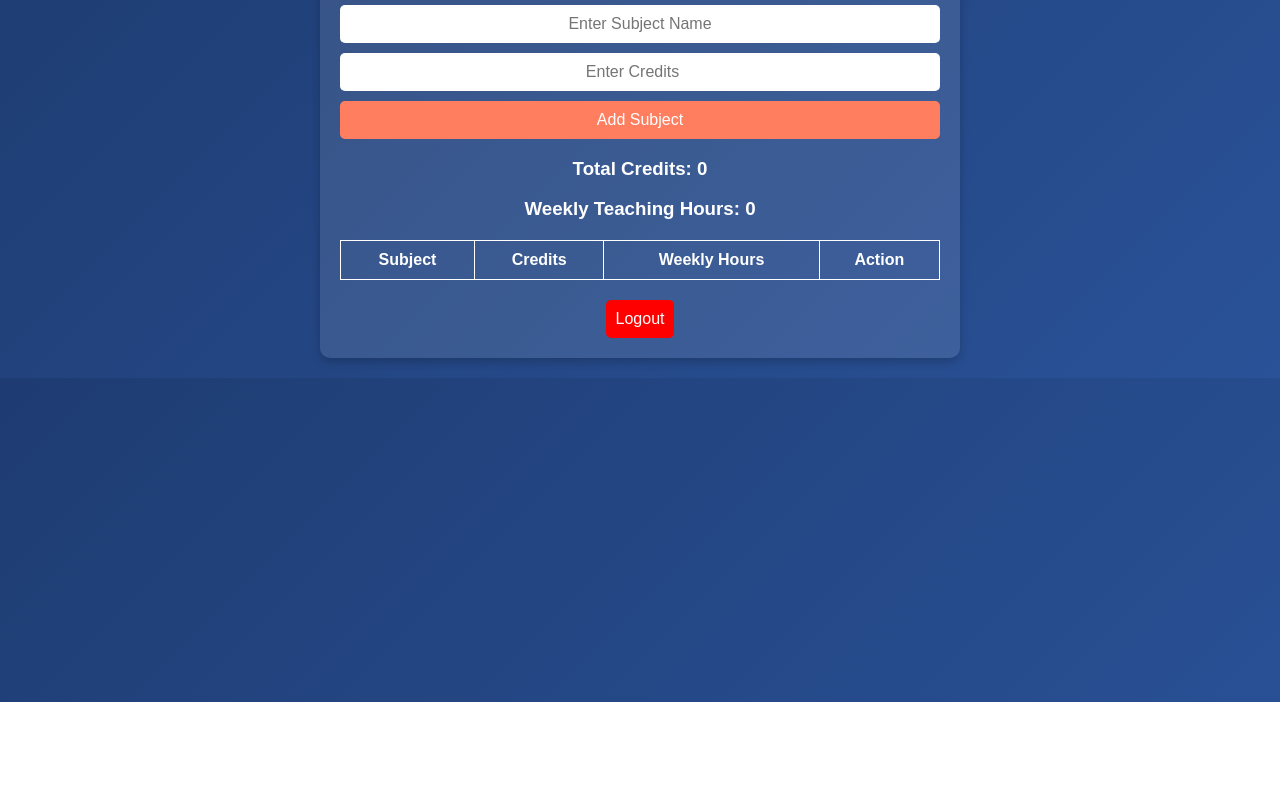
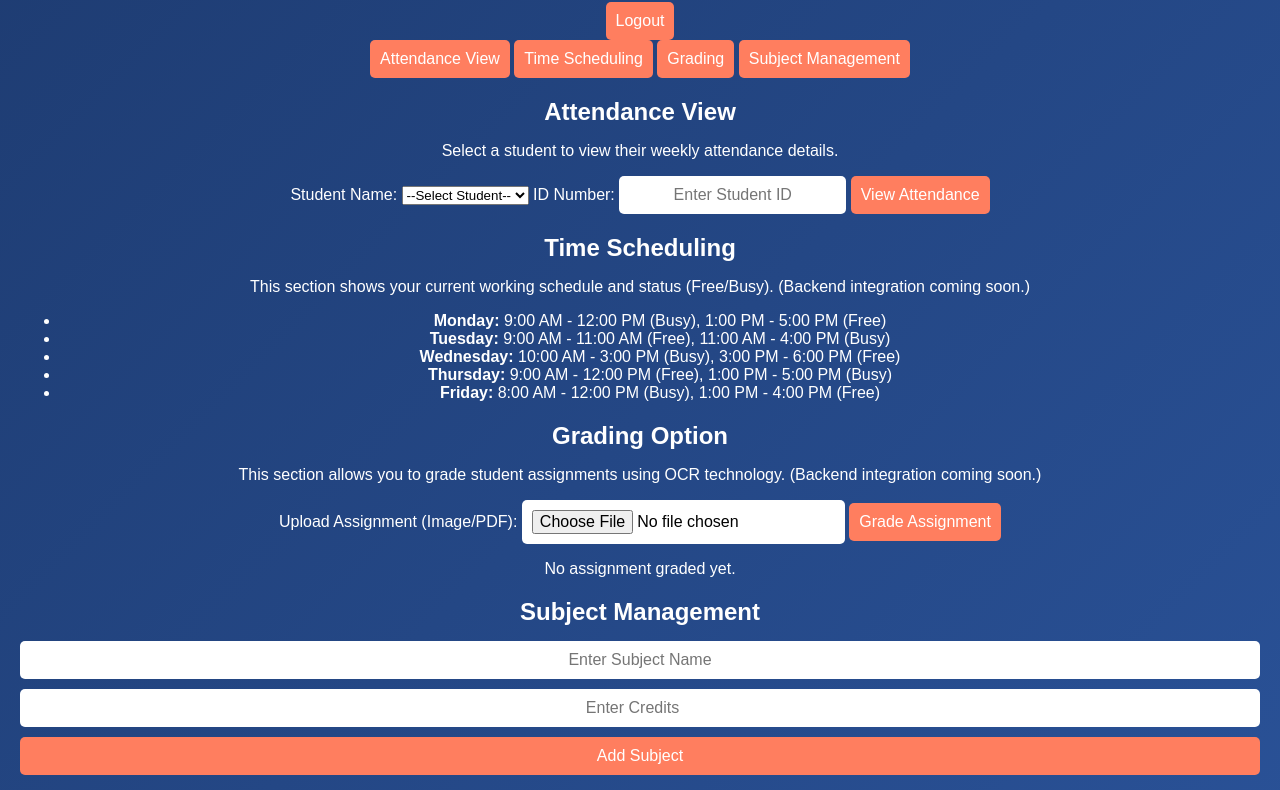
Before and after one commit to subbarajuu/CAMPUS-DASHBOARD, a plain HTML site: page faculty.html in a window 1280 px wide. Shown: the part 98-888 px from the top of the page. Before the commit the page ends 800 px from the top, so only its background shows below. Drawn offline with Linux system fonts and the light colour scheme.

Commit message:
Update faculty.html

```diff
--- a/faculty.html
+++ b/faculty.html
@@ -1,27 +1,94 @@
 <!DOCTYPE html>
 <html lang="en">
 <head>
-    <meta charset="UTF-8">
+  <meta charset="UTF-8" />
   <meta name="viewport" content="width=device-width, initial-scale=1.0">
   <title>Faculty Dashboard</title>
   <link rel="stylesheet" href="faculty.css">
 </head>
-<body>
+<body onload="initDashboard()">
+  <div class="dashboard-container">
+    <header>
+      <h1>Faculty Dashboard</h1>
+      <nav>
+        <button onclick="logout()">Logout</button>
+      </nav>
+    </header>
 
-    <div class="container">
-        <h2 class="fade-in">Faculty Dashboard</h2>
+    <!-- Navigation Tabs -->
+    <div class="tab-menu">
+      <button class="tab-link active" data-tab="attendance" onclick="showTab('attendance')">Attendance View</button>
+      <button class="tab-link" data-tab="timeschedule" onclick="showTab('timeschedule')">Time Scheduling</button>
+      <button class="tab-link" data-tab="grading" onclick="showTab('grading')">Grading</button>
+      <button class="tab-link" data-tab="subject" onclick="showTab('subject')">Subject Management</button>
+    </div>
 
+    <!-- Tab Contents -->
+    <div class="tab-content">
+      <!-- Attendance View Section -->
+      <div id="attendance" class="tab-panel active">
+        <h2>Attendance View</h2>
+        <p>Select a student to view their weekly attendance details.</p>
+        <div class="attendance-selection">
+          <label for="studentSelect">Student Name:</label>
+          <select id="studentSelect">
+            <option value="">--Select Student--</option>
+            <!-- Options will be populated via JavaScript -->
+          </select>
+          <label for="studentIdInput">ID Number:</label>
+          <input type="text" id="studentIdInput" placeholder="Enter Student ID">
+          <button onclick="viewAttendance()">View Attendance</button>
+        </div>
+        <div id="attendanceResult" class="attendance-result">
+          <!-- Attendance result details will appear here -->
+        </div>
+      </div>
+
+      <!-- Time Scheduling Section -->
+      <div id="timeschedule" class="tab-panel">
+        <h2>Time Scheduling</h2>
+        <p>This section shows your current working schedule and status (Free/Busy). (Backend integration coming soon.)</p>
+        <!-- Placeholder Schedule Information -->
+        <div class="schedule-info">
+          <ul>
+            <li><strong>Monday:</strong> 9:00 AM - 12:00 PM (Busy), 1:00 PM - 5:00 PM (Free)</li>
+            <li><strong>Tuesday:</strong> 9:00 AM - 11:00 AM (Free), 11:00 AM - 4:00 PM (Busy)</li>
+            <li><strong>Wednesday:</strong> 10:00 AM - 3:00 PM (Busy), 3:00 PM - 6:00 PM (Free)</li>
+            <li><strong>Thursday:</strong> 9:00 AM - 12:00 PM (Free), 1:00 PM - 5:00 PM (Busy)</li>
+            <li><strong>Friday:</strong> 8:00 AM - 12:00 PM (Busy), 1:00 PM - 4:00 PM (Free)</li>
+          </ul>
+        </div>
+      </div>
+
+      <!-- Grading Section -->
+      <div id="grading" class="tab-panel">
+        <h2>Grading Option</h2>
+        <p>This section allows you to grade student assignments using OCR technology. (Backend integration coming soon.)</p>
+        <!-- Assignment Upload Form -->
+        <div class="grading-section">
+          <form id="gradingForm">
+            <label for="assignmentFile">Upload Assignment (Image/PDF):</label>
+            <input type="file" id="assignmentFile" accept="image/*,.pdf">
+            <button type="submit">Grade Assignment</button>
+          </form>
+          <div id="gradingResult" class="grading-result">
+            <p>No assignment graded yet.</p>
+          </div>
+        </div>
+      </div>
+
+      <!-- Subject Management Section -->
+      <div id="subject" class="tab-panel">
+        <h2>Subject Management</h2>
         <div class="form-section slide-in">
           <input type="text" id="subjectName" placeholder="Enter Subject Name">
           <input type="number" id="subjectCredits" placeholder="Enter Credits" min="1">
           <button onclick="addSubject()">Add Subject</button>
         </div>
-
         <div class="summary-box">
           <h3>Total Credits: <span id="totalCredits">0</span></h3>
           <h3>Weekly Teaching Hours: <span id="totalHours">0</span></h3>
         </div>
-
         <table id="subjectTable" class="table">
           <thead>
             <tr>
@@ -33,8 +100,8 @@
           </thead>
           <tbody></tbody>
         </table>
-
-        <button class="logout-btn" onclick="logout()">Logout</button>
+      </div>
+    </div>
   </div>
 
   <script src="faculty.js"></script>
```
Lines whose indentation alone changed are shown as unchanged.
